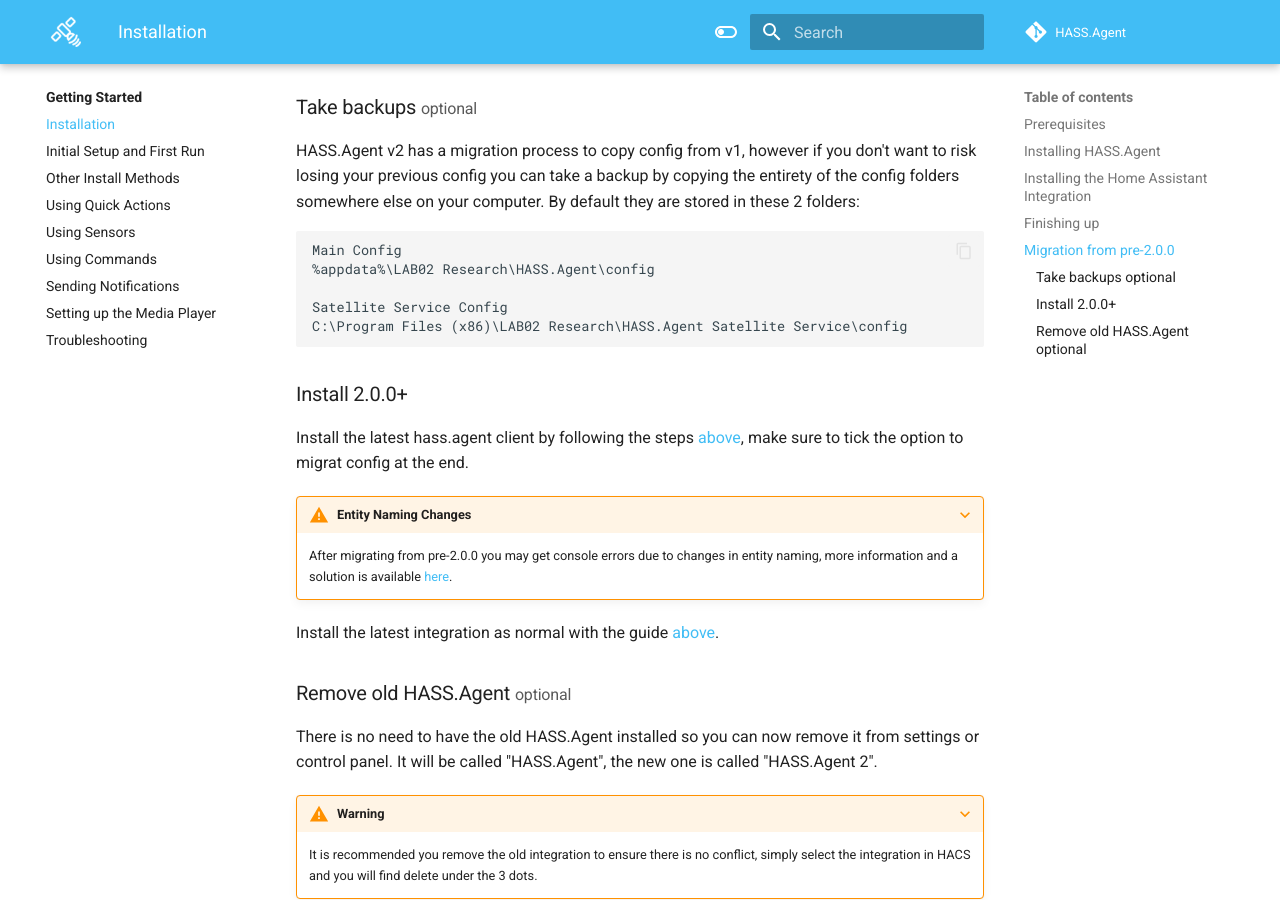
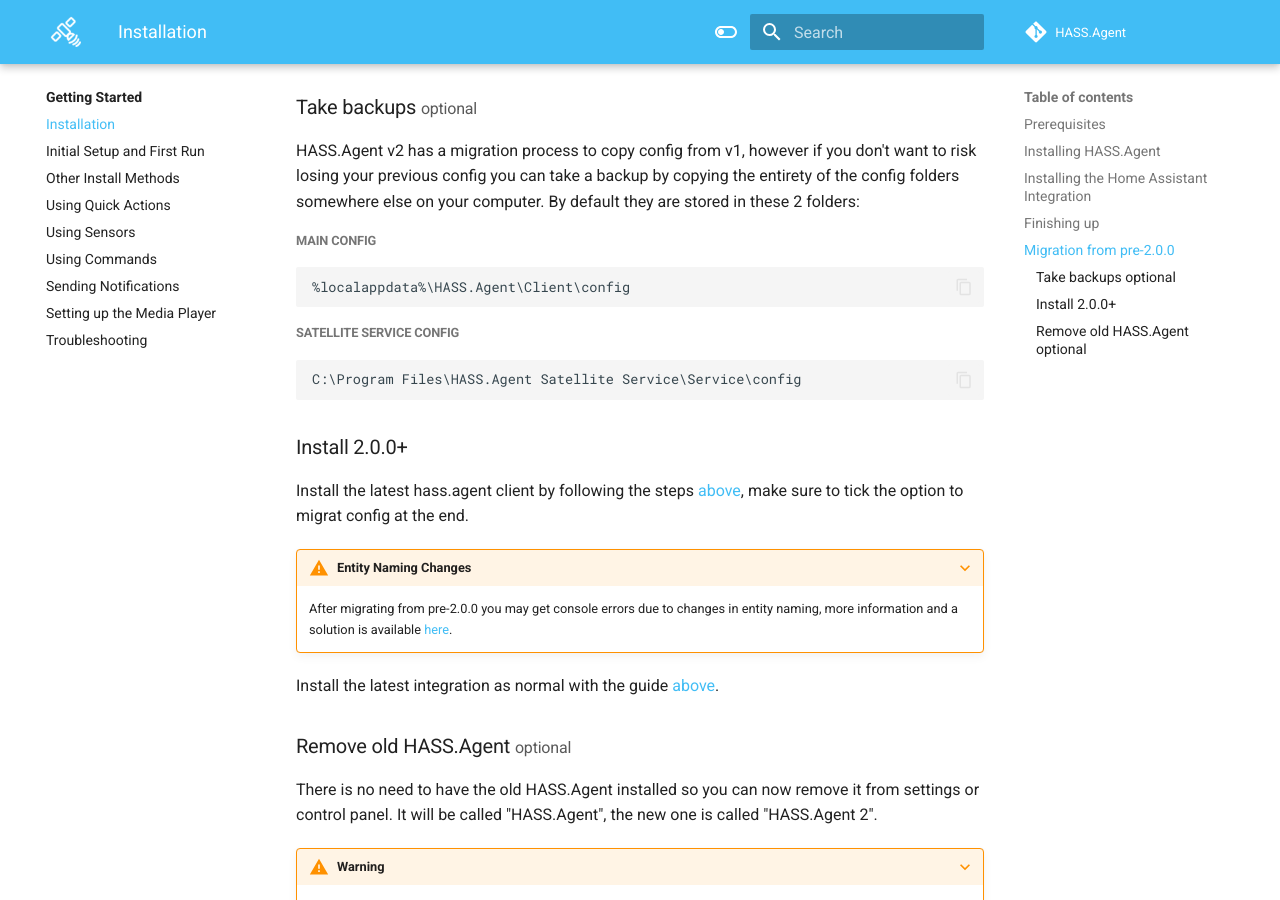
Before and after one commit to hass-agent/HASS.Agent-Documentation, an MkDocs documentation site: the page built from docs/getting-started/installation.md, in a window 1280 px wide and 900 px high, scrolled down 2300 px. Built offline with MkDocs 1.6.1 and Material for MkDocs 9.7.7, drawn with Linux system fonts in a browser that asks for light colours; a script that is not in the unit is left out; comment, search, counter and statistics services are not loaded; the version menu is left out.

Commit message:
Update backup config file paths (#30)

````diff
--- a/docs/getting-started/installation.md
+++ b/docs/getting-started/installation.md
@@ -75,12 +75,16 @@
 
 HASS.Agent v2 has a migration process to copy config from v1, however if you don't want to risk losing your previous config you can take a backup by copying the entirety of the config folders somewhere else on your computer. By default they are stored in these 2 folders:
 
+##### Main Config
+
 ```
-Main Config
-%appdata%\LAB02 Research\HASS.Agent\config
+%localappdata%\HASS.Agent\Client\config
+```
 
-Satellite Service Config
-C:\Program Files (x86)\LAB02 Research\HASS.Agent Satellite Service\config
+##### Satellite Service Config
+
+```
+C:\Program Files\HASS.Agent Satellite Service\Service\config
 ```
 
 ### Install 2.0.0+
````
